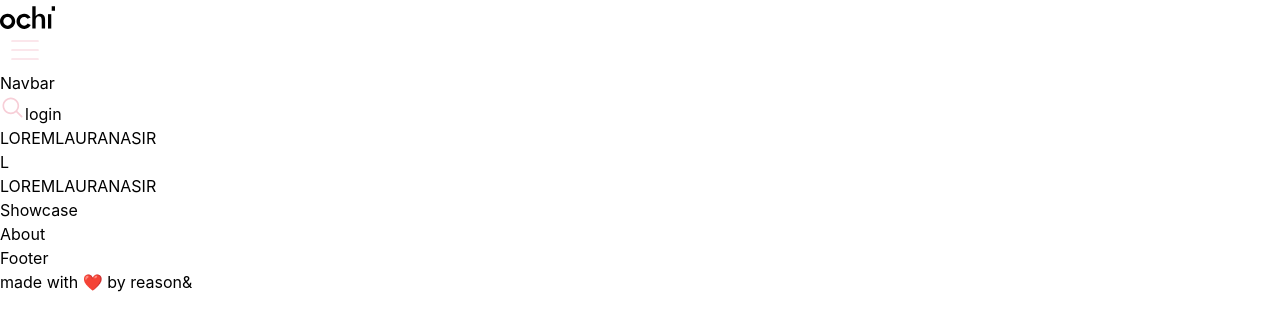
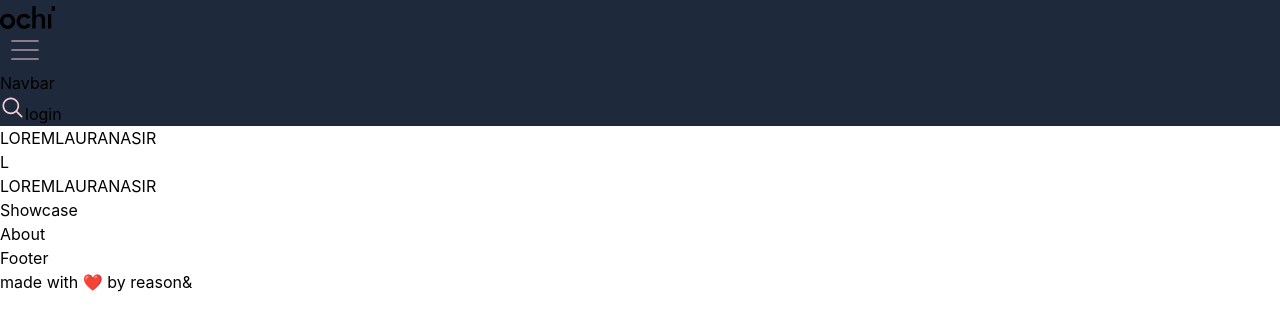
Before and after one commit to reasonAND/website, a React (Vite) app: page / in a window 1280 px wide. Shown: the top 330 px of the page. Built offline with nearby package versions, Linux system fonts and the light colour scheme.

Commit message:
finelly fixed nav bg

```diff
--- a/src/components/Navbar.jsx
+++ b/src/components/Navbar.jsx
@@ -7,13 +7,14 @@ const Navbar = () => {
 
   const toggleMenu = () => {
     setIsMenuOpen(!isMenuOpen);
-    isMenuOpen ? setNavOpacity(40) : setNavOpacity(100);
+    isMenuOpen ? setNavOpacity(0.4) : setNavOpacity(1);
   };
+  let o = navOpacity;
 
   const heroTexts = ["LAURE MEY", "LAURA", "LASSAN", "NASIR"];
 
   return (
-    <div className={`fixed w-[100vw] flex justify-between items-center py-[10px] px-4 sm:px-8 sm:text-[16px] text-[#f7ced7] text-[17px] bg-slate-800/${navOpacity}`}>
+    <div className="fixed w-[100vw] flex justify-between items-center py-[10px] px-4 sm:px-8 sm:text-[16px] text-[#f7ced7] text-[17px]" style={{ background: `rgba(30, 41, 59, ${o}`}}>
       <div className="logo px-2">
         <svg
           width="55"
```
